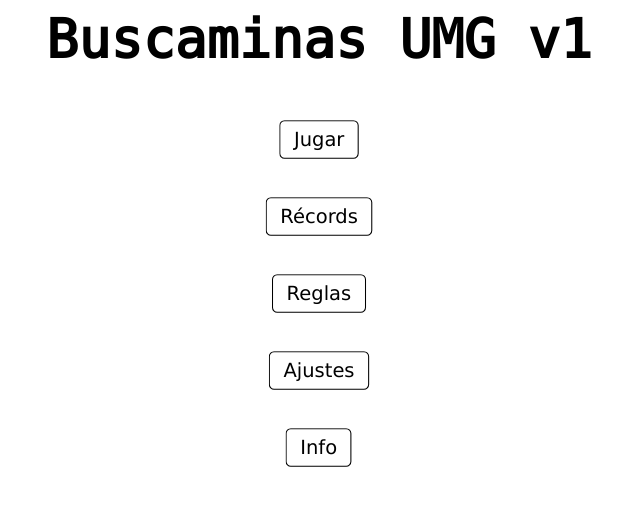
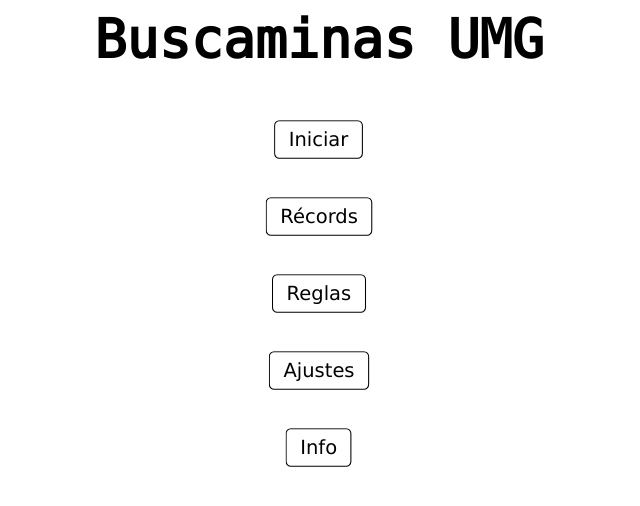
Before and after one commit to Vruano0394/Test1P, a plain HTML site: page index.html in a window 1280 px wide. Shown: the whole page, without its empty margins (321-961 px from the left). Drawn offline with Linux system fonts and the light colour scheme.

Commit message:
camcio en rama master

```diff
--- a/index.html
+++ b/index.html
@@ -11,8 +11,8 @@
 <body id="bod">
 
 	<section id="principal" class="pantalla">
-		<h1 id="titulo">Buscaminas UMG v1</h1>
-		<div id="jugar" class="bort">Jugar</div>
+		<h1 id="titulo">Buscaminas UMG</h1>
+		<div id="jugar" class="bort">Iniciar</div>
 		<div id="recorrb" class="bort">Récords</div>
 		<div id="reglasb" class="bort">Reglas</div>
 		<div id="ajustesb" class="bort">Ajustes</div>
```
